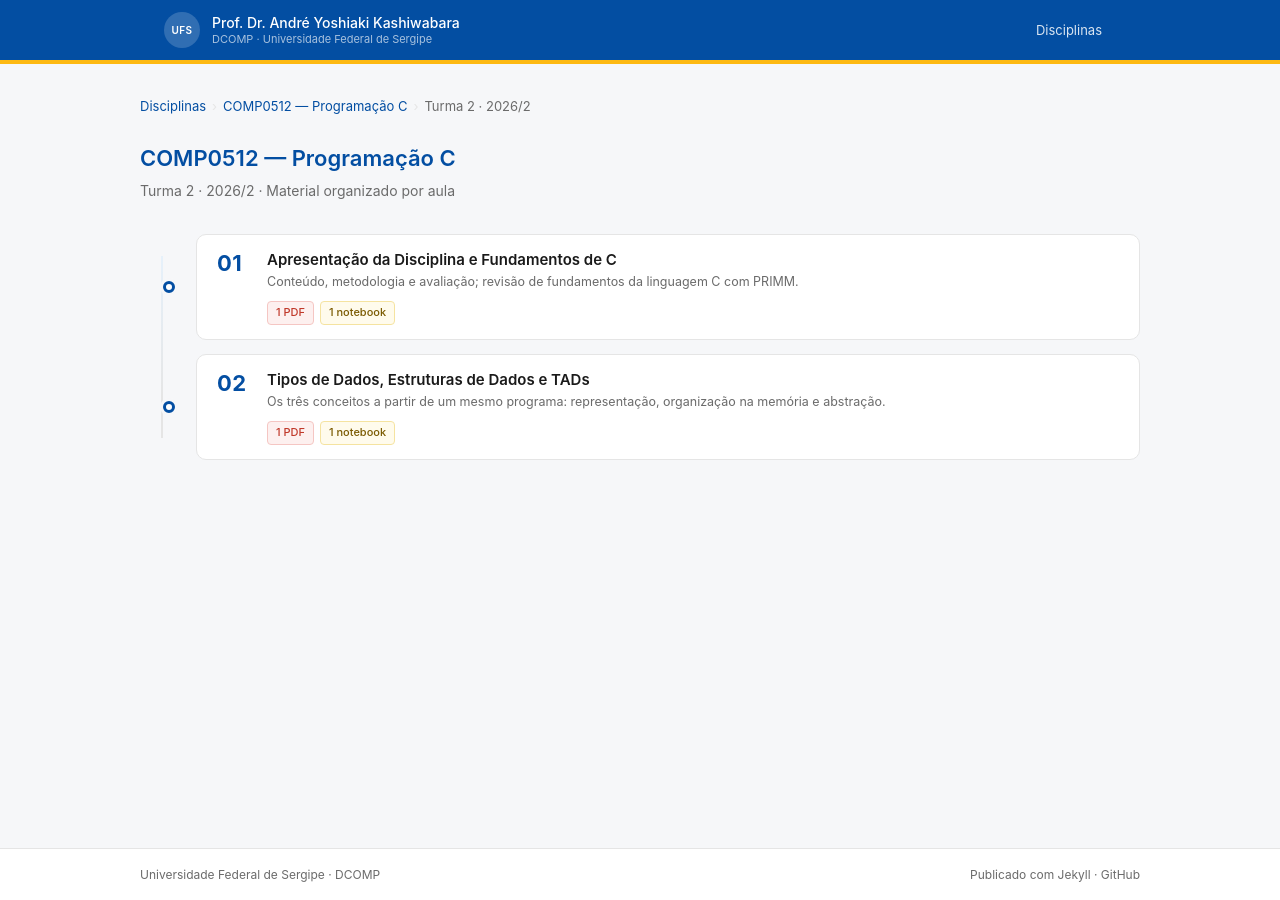
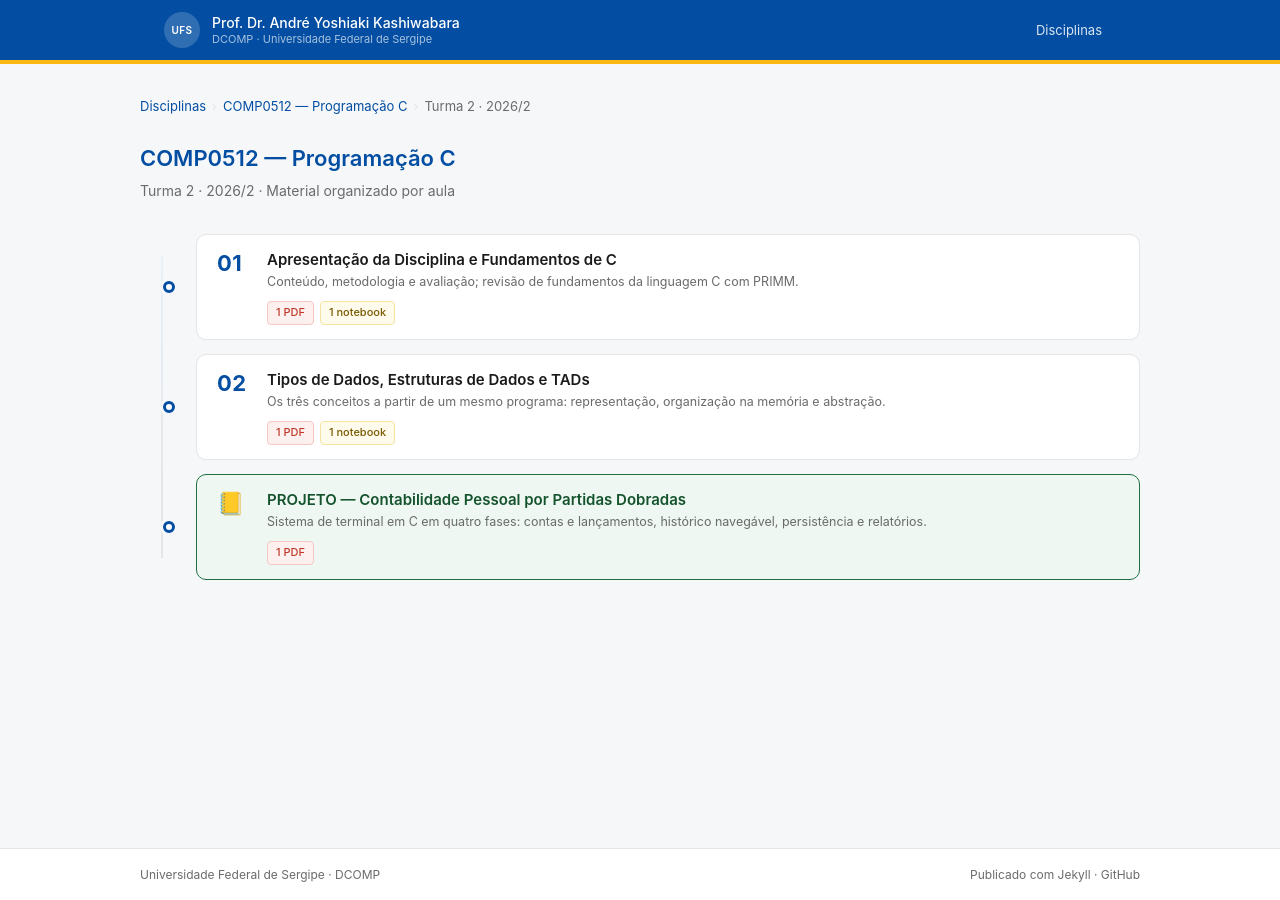
Before and after one commit to ayoshiaki/ufs-disciplinas, a Jekyll site: the page built from programacao-c/2026-2-T02/index.md, in a window 1280 px wide. Built offline with Jekyll 4.4.1, drawn with Linux system fonts in a browser that asks for light colours.

Commit message:
Adiciona projeto integrador de Programação C (2026/2 T02)
Página do projeto com o enunciado em PDF (sistema de contabilidade
pessoal por partidas dobradas em C), tabela de fases e datas de
entrega, e card do projeto no índice da turma.

Co-Authored-By: Claude Opus 5 (1M context) <noreply@anthropic.com>

```diff
--- a/programacao-c/2026-2-T02/index.md
+++ b/programacao-c/2026-2-T02/index.md
@@ -34,4 +34,13 @@ title: "COMP0512 — Programação C — Turma 2 · 2026/2"
     </div>
   </a>
 
+  <a class="week-card" href="{{ 'programacao-c/2026-2-T02/projeto' | relative_url }}" style="background: #eef7f1; border-color: #1f6f43;">
+    <div class="week-num" style="color: #1f6f43;">📒</div>
+    <div class="week-body">
+      <div class="week-title" style="color: #14532d;">PROJETO — Contabilidade Pessoal por Partidas Dobradas</div>
+      <div class="week-desc">Sistema de terminal em C em quatro fases: contas e lançamentos, histórico navegável, persistência e relatórios.</div>
+      <div class="week-badges"><span class="week-badge pdf">1 PDF</span></div>
+    </div>
+  </a>
+
 </div>
```
Also changed, not shown: programacao-c/2026-2-T02/projeto/index.md (added, +80 -0 lines), 1 other file.
